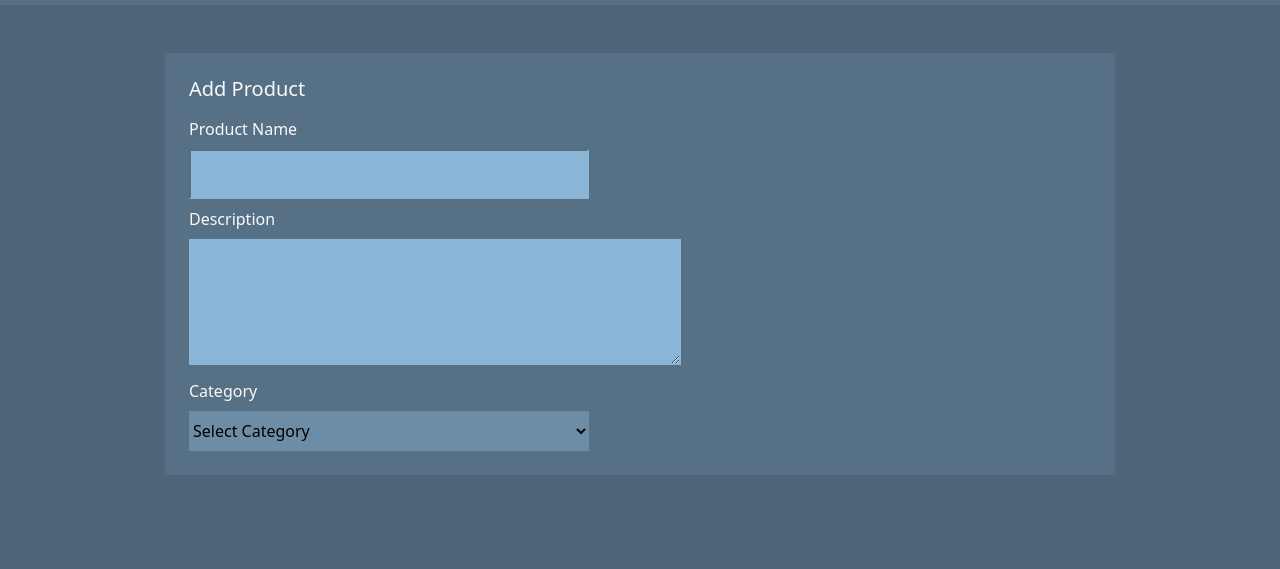
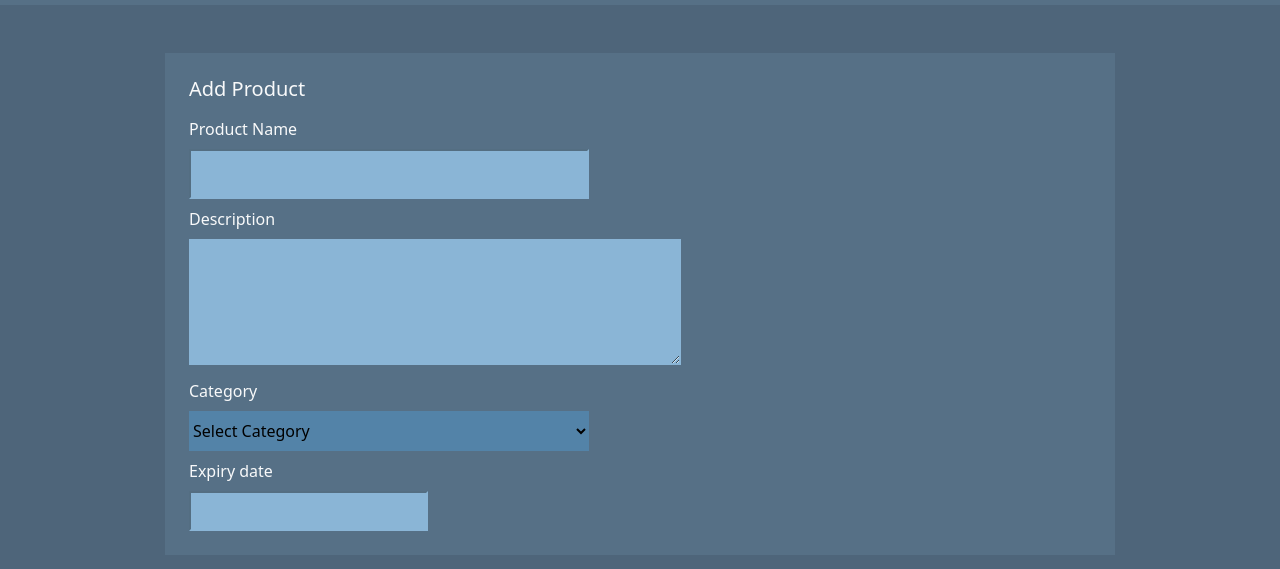
Before and after one commit to Kobby-Jones/admin_dashboard, a website: page add-product.html in a window 1280 px wide. Shown: the part 107-676 px from the top of the page. Drawn offline with nearby package versions, Linux system fonts and the light colour scheme.

Commit message:
Expiry Date

```diff
--- a/add-product.html
+++ b/add-product.html
@@ -104,12 +104,19 @@
                         <label for="message" class="text-light my-2">Description</label><br>
                         <textarea name="message" id="" cols="51" rows="5"></textarea>
                         <label for="name" class="text-light my-2">Category</label><br>
-                        <select name="Category" id="" style="width: 400px; height:40px;">
+                        <select name="Category" id="" style="width: 400px; height:40px; background-color:#5383a8;">
                             <option value="0">Select Category</option>
                             <option value="1">New Arrival</option>
                             <option value="2">Most Popular</option>
                             <option value="3">Trending</option>
                         </select>
+                        <div class="row">
+                            <div class="col-6">
+                                <label for="name" class="my-2 text-light">Expiry date</label><br>
+                                <input type="text" style="height: 40px;">
+                            </div>
+
+                        </div>
                     </div>
                 </div>
             </div>
```
